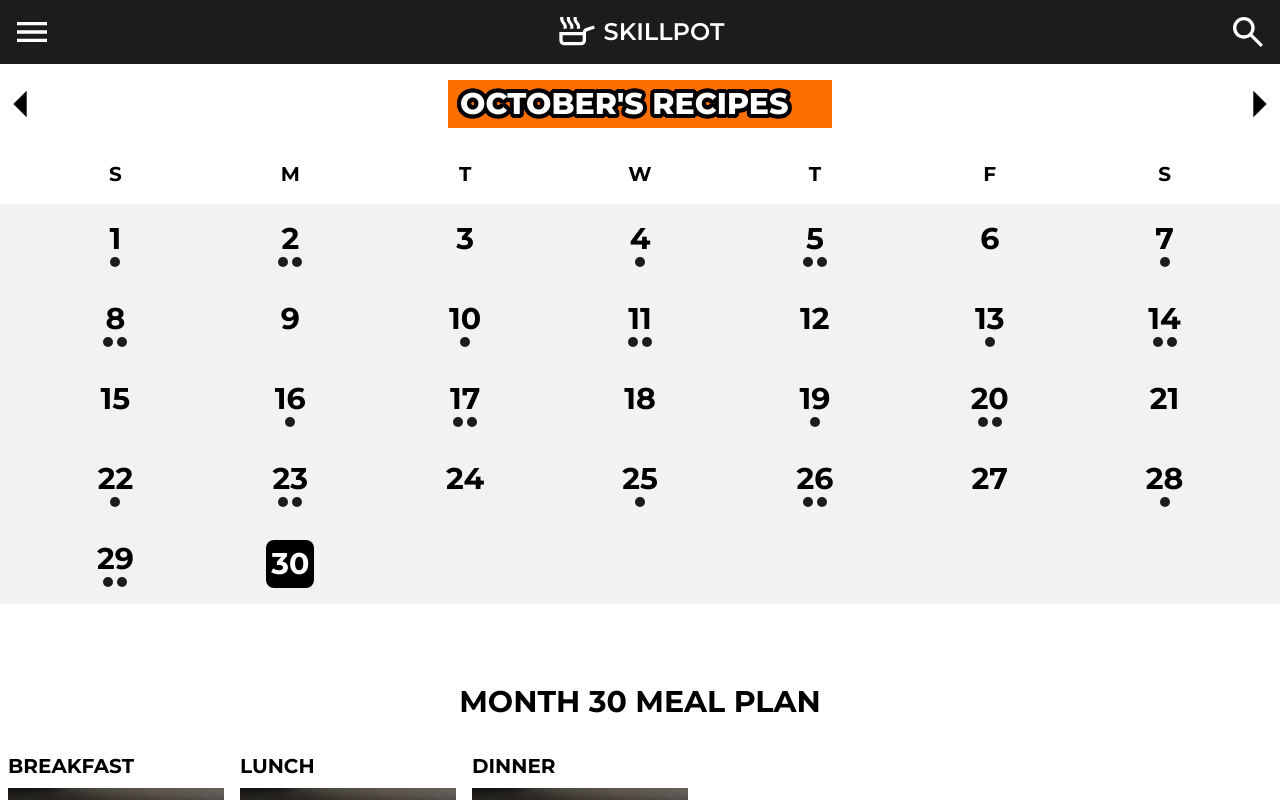
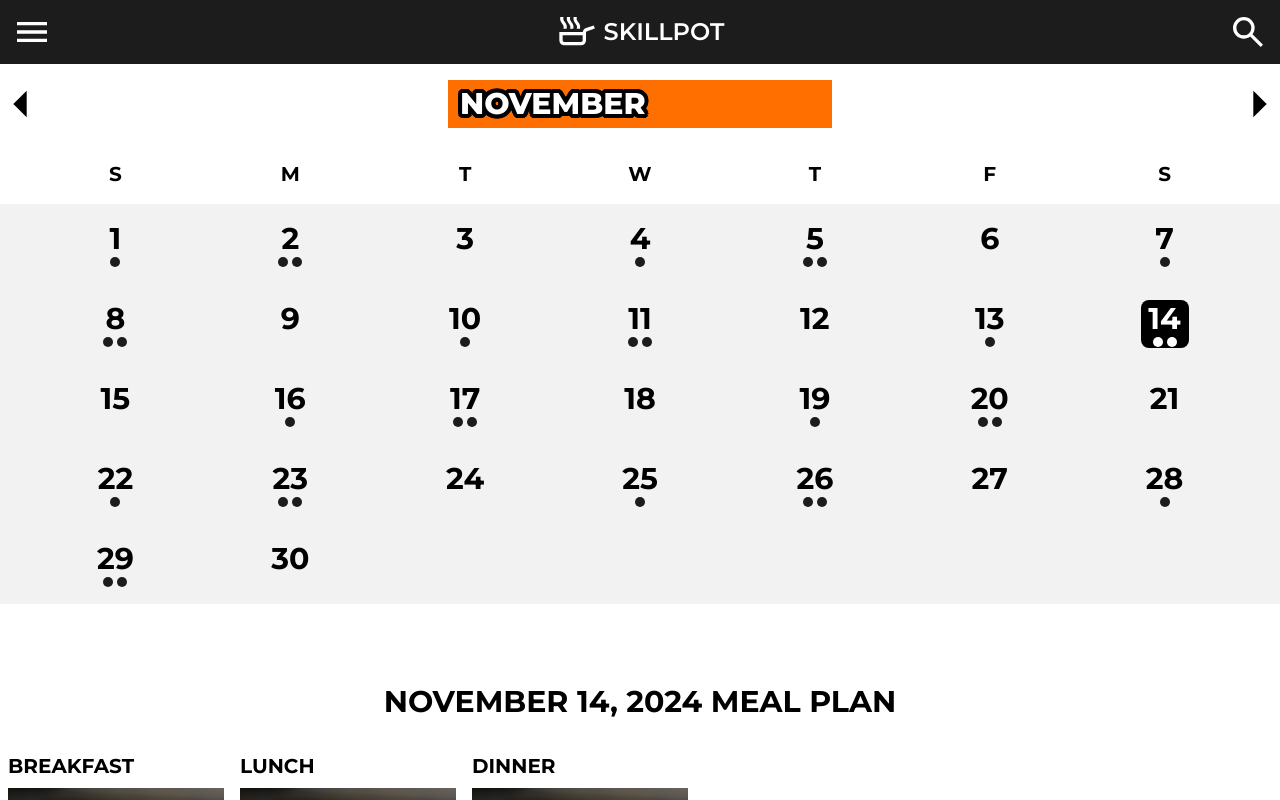
Before and after one commit to darwin-dev-diaz/recipe-site, a React (Vite) app: page /plan in a window 1280 px wide. Shown: the top 800 px of the page. Built offline with nearby package versions, Linux system fonts and the light colour scheme; no server answers.

Commit message:
Create selectedDate state

```diff
--- a/src/pages/MonthlyPlanScreen.jsx
+++ b/src/pages/MonthlyPlanScreen.jsx
@@ -2,10 +2,45 @@ import SvgArrowLeft from "../assets/icons/ArrowLeft";
 import SvgArrowRight from "../assets/icons/ArrowRight";
 import RemoveableRecipe from "../components/RemoveableRecipe";
 import image from "../assets/images/pancake.jpg";
+import { useState } from "react";
 
 function MonthlyPlanScreen() {
-  const startDay = 7;
-  const selected = 30;
+  const today = new Date();
+  const months = [
+    "January",
+    "February",
+    "March",
+    "April",
+    "May",
+    "June",
+    "July",
+    "August",
+    "September",
+    "October",
+    "November",
+    "December",
+  ];
+  const todaysYear = today.getFullYear();
+  const todaysMonth = today.getMonth() + 1;
+  const todaysDay = today.getDate();
+
+  const [selectedDate, setSelectedDate] = useState({
+    month: todaysMonth,
+    day: todaysDay,
+    year: todaysYear,
+  });
+
+  const getMonthInfo = (y, m) => {
+    const numDays = new Date(y, m, 0).getDate();
+    const startDate = new Date(y, m, 0).getDay();
+    return { numDays, startDate };
+  };
+
+  const startDay = getMonthInfo(
+    selectedDate.year,
+    selectedDate.month,
+  ).startDate;
+
   const styles = {
     selectedStylesItem: {
       borderRadius: "0.5rem",
@@ -22,7 +57,7 @@ function MonthlyPlanScreen() {
         <SvgArrowLeft className="h-10 w-10"></SvgArrowLeft>
         <div className="z-40 mx-auto flex h-12 w-full max-w-96 items-center bg-orange">
           <h2 className="text-stroke-black text-stroke-2 stroke-text smooth-16 relative w-fit pl-3 text-3xl font-extrabold uppercase text-white">
-            October&apos;s recipes
+            {months[todaysMonth - 1]}
           </h2>
         </div>
         <SvgArrowRight className="h-10 w-10"></SvgArrowRight>
@@ -38,7 +73,10 @@ function MonthlyPlanScreen() {
           <span className="row-span-1 mb-4 text-xl font-bold">S</span>
         </div>
         <div className="grid h-auto grid-cols-7 grid-rows-5 items-center justify-items-center gap-y-8 bg-very-light-grey px-7 py-4">
-          {Array.from({ length: 30 }, (_, i) => i + 1).map((i) => (
+          {Array.from(
+            { length: getMonthInfo(todaysYear, todaysMonth).numDays },
+            (_, i) => i + 1,
+          ).map((i) => (
             <div
               key={i}
               className="flex h-12 w-10 flex-col items-center justify-center"
@@ -46,12 +84,14 @@ function MonthlyPlanScreen() {
                 ({
                   gridColumnStart: `${i === 1 ? startDay : ""}`,
                 },
-                i === selected ? styles.selectedStylesItem : null)
+                i === selectedDate.day ? styles.selectedStylesItem : null)
               }
             >
               <span
                 className="text-3xl font-bold"
-                style={i === selected ? styles.selectedStylesText : null}
+                style={
+                  i === selectedDate.day ? styles.selectedStylesText : null
+                }
               >
                 {i}
               </span>
@@ -60,7 +100,9 @@ function MonthlyPlanScreen() {
                   <div
                     key={x}
                     className="h-[10px] w-[10px] rounded-full bg-black"
-                    style={i === selected ? styles.selectedStylesDot : null}
+                    style={
+                      i === selectedDate.day ? styles.selectedStylesDot : null
+                    }
                   ></div>
                 ))}
               </div>
@@ -69,11 +111,12 @@ function MonthlyPlanScreen() {
         </div>
       </div>
 
-      <h3 className="px-6 text-center text-3xl font-bold uppercase mb-8">
-        Month {selected} meal plan
+      <h3 className="mb-8 px-6 text-center text-3xl font-bold uppercase">
+        {`${months[selectedDate.month - 1]} ${selectedDate.day}, ${selectedDate.year}`}{" "}
+        Meal Plan
       </h3>
 
-      <div className="flex w-full gap-4 overflow-x-auto px-2 mb-14">
+      <div className="mb-14 flex w-full gap-4 overflow-x-auto px-2">
         <div>
           <p className="mb-2 text-xl font-bold uppercase">Breakfast</p>
           <RemoveableRecipe image={image}></RemoveableRecipe>
```
Also changed, not shown: 1 other file (tests, documents, lock files or other folders).
